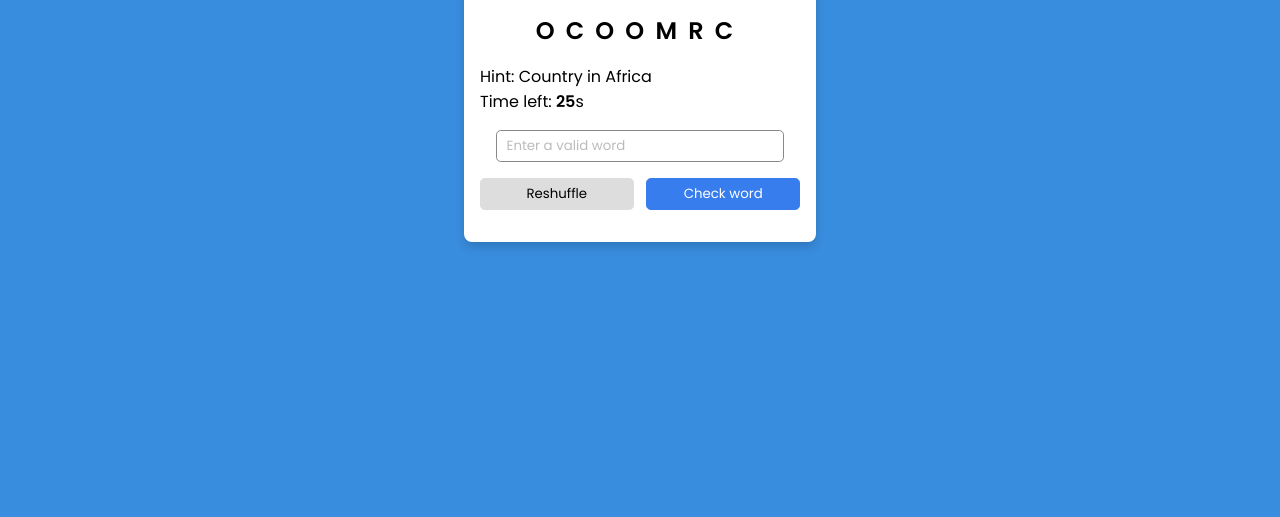
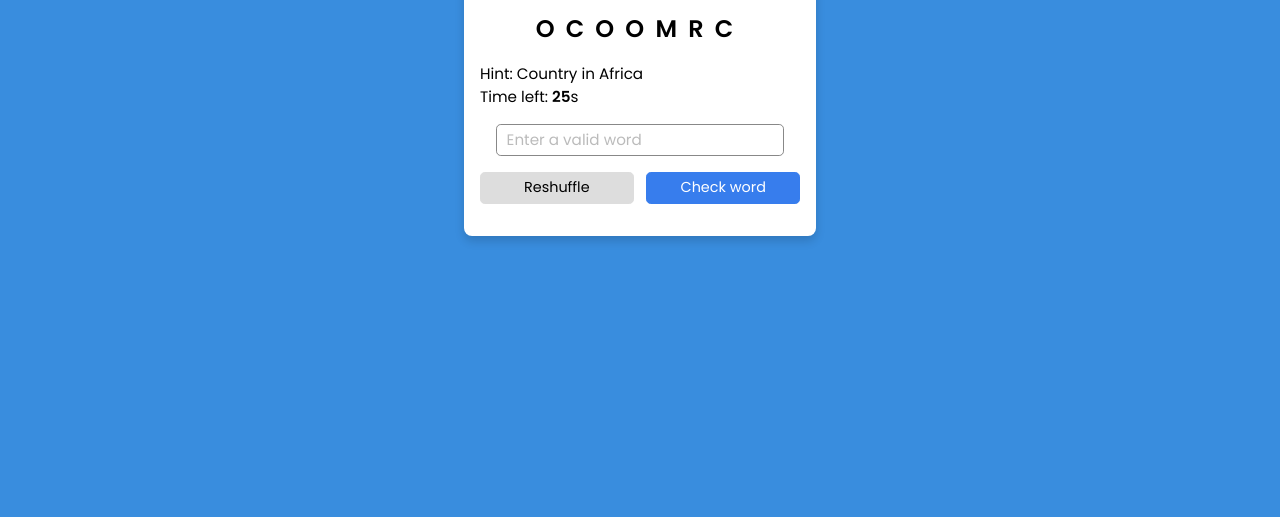
Before and after one commit to Bened1ct-7/Country-scrabble, a plain HTML site: page index.html in a window 1280 px wide. Shown: the part 283-800 px from the top of the page. Drawn offline with Linux system fonts and the light colour scheme.

Commit message:
Update style.css

```diff
--- a/style.css
+++ b/style.css
@@ -7,6 +7,7 @@
   margin: 0;
   padding: 0;
   box-sizing: border-box;
+  font-size: .95rem;
 }
 
 :root {
@@ -24,6 +25,10 @@ html {
   display: grid;
   grid-template-rows: auto 1fr auto;
   background: var(--main-color);
+}
+
+button {
+  font-size: .9rem;
 }
 
 .wrapper {
```
